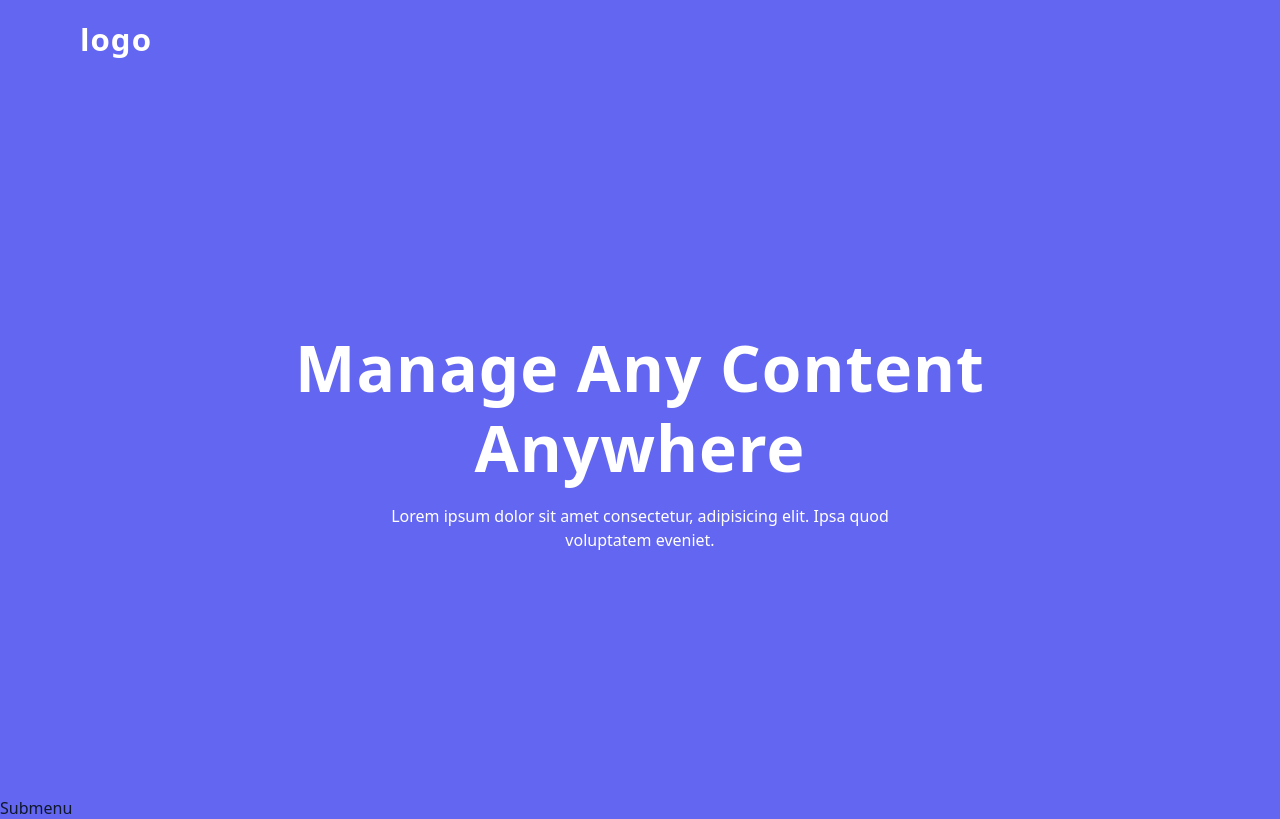
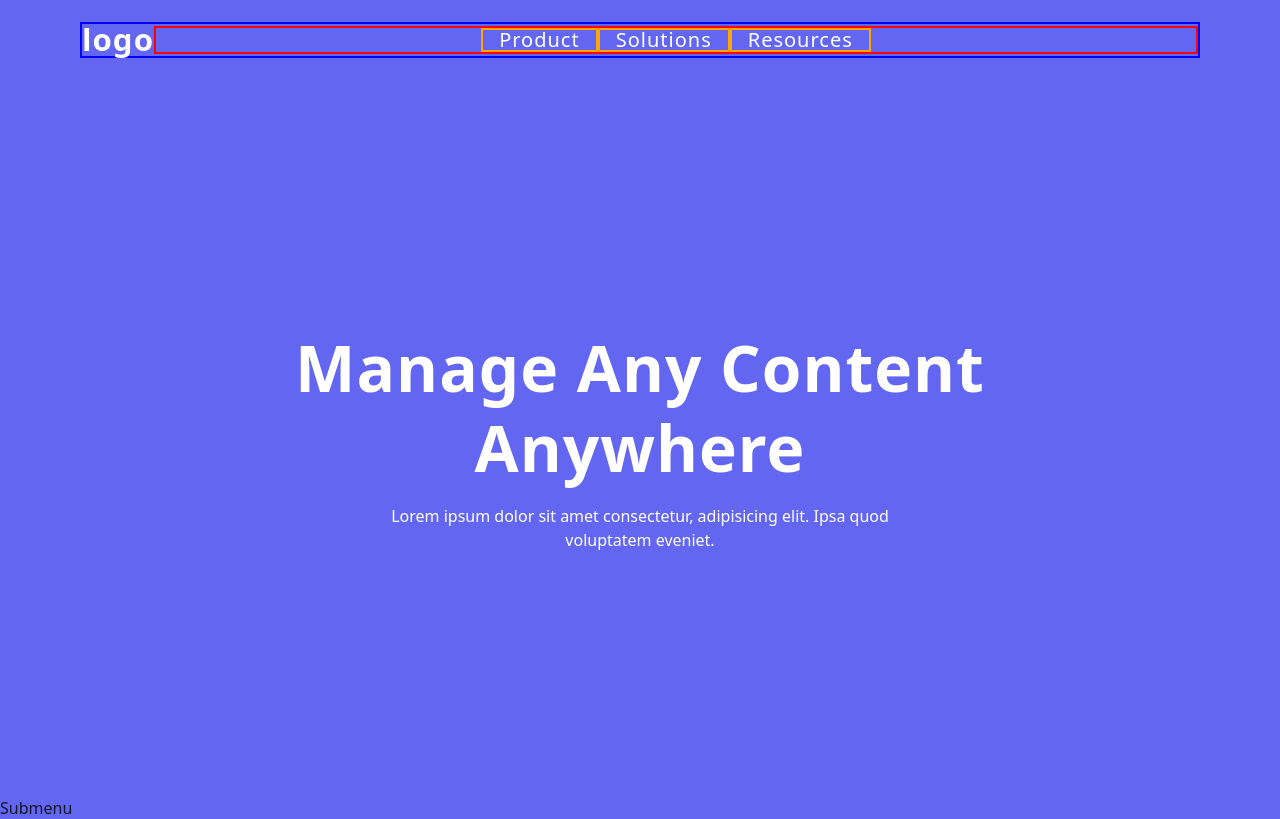
Before and after one commit to stormymayday/react-sublinks, a Next.js app: page / in a window 1280 px wide. Built offline with nearby package versions, Linux system fonts and the light colour scheme.

Commit message:
NavLinks

```diff
--- a/app/globals.css
+++ b/app/globals.css
@@ -418,3 +418,37 @@ Sidebar
         display: none;
     }
 }
+/*
+=============
+Nav Links
+===============
+*/
+.nav-links {
+    display: none;
+}
+
+@media screen and (min-width: 992px) {
+    .nav-links {
+        display: flex;
+        justify-content: center;
+        border: 2px solid red;
+    }
+
+    .nav-center {
+        display: grid;
+        grid-template-columns: auto 1fr;
+        border: 2px solid blue;
+    }
+
+    .nav-link {
+        padding: 0 1rem;
+        color: var(--white);
+        background: transparent;
+        border-color: transparent;
+        border: 2px solid orange;
+        font-size: 1.25rem;
+        text-transform: capitalize;
+        letter-spacing: var(--letterSpacing);
+        cursor: pointer;
+    }
+}
--- /dev/null
+++ b/components/NavLinks.tsx
@@ -0,0 +1,19 @@
+"use client";
+
+import sublinks from "@/data";
+
+function NavLinks() {
+    return (
+        <div className="nav-links">
+            {sublinks.map((item) => {
+                const { pageId, page } = item;
+                return (
+                    <button key={pageId} className="nav-link">
+                        {page}
+                    </button>
+                );
+            })}
+        </div>
+    );
+}
+export default NavLinks;
--- a/components/Navbar.tsx
+++ b/components/Navbar.tsx
@@ -2,6 +2,7 @@
 
 import { FaBars } from "react-icons/fa";
 import { useAppContext } from "@/context/AppContext";
+import NavLinks from "./NavLinks";
 
 function Navbar() {
     const { isSideBarOpen, setIsSidebarOpen } = useAppContext();
@@ -17,6 +18,7 @@ function Navbar() {
                     <FaBars />
                 </button>
                 {/* nav links */}
+                <NavLinks />
             </div>
         </nav>
     );
```
